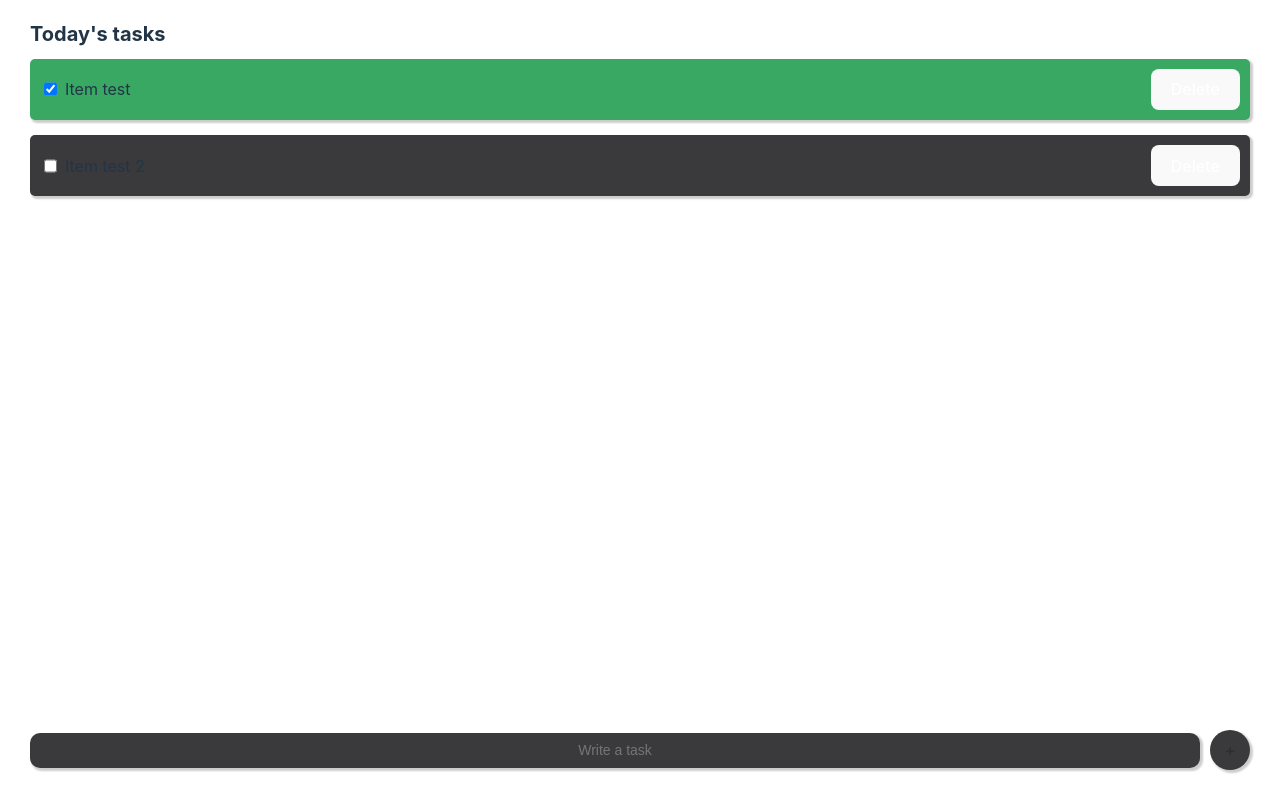
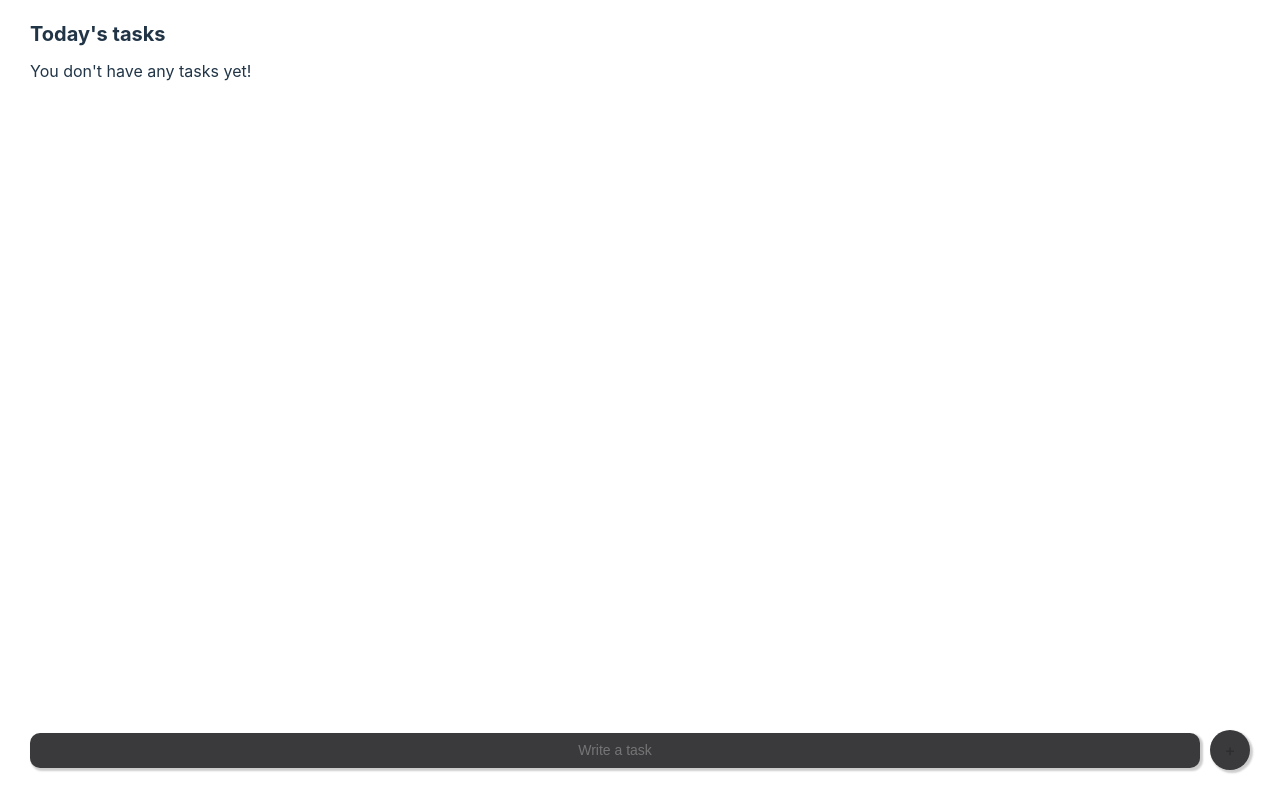
Before and after one commit to geovane-gc/react-to-do-list, a React (Vite) app: page / in a window 1280 px wide. Built offline with nearby package versions, Linux system fonts and the light colour scheme.

Commit message:
✨ Save tasks in local storage

```diff
--- a/src/App.tsx
+++ b/src/App.tsx
@@ -31,29 +31,28 @@ function App() {
   };
 
   const deleteItem = (id: number) => {
+    if (items.length === 1) {
+      const emptyArray: Array<null> = [];
+      localStorage.setItem("tasks", JSON.stringify(emptyArray));
+    }
+
     setItems((items: Items) => items.filter((task: Item) => task.id !== id));
   };
 
-  const loadItems = () => {
-    const testItem = [
-      {
-        id: Math.random(),
-        title: "Item test",
-        isDone: true,
-      },
-      {
-        id: Math.random(),
-        title: "Item test 2",
-        isDone: false,
-      },
-    ];
+  useEffect(() => {
+    let localItems: string | null = localStorage.getItem("tasks");
 
-    setItems(testItem);
-  };
+    if (localItems) {
+      const newItemsArray: Items = JSON.parse(localItems);
+      setItems(newItemsArray);
+    }
+  }, []);
 
   useEffect(() => {
-    loadItems();
-  }, []);
+    if (items.length > 0) {
+      localStorage.setItem("tasks", JSON.stringify(items));
+    }
+  }, [items]);
 
   return (
     <div className="page-container">
@@ -62,12 +61,16 @@ function App() {
 
         <div className="list-container">
           {items?.map((item: Item) => (
-            <Item key={item.id} id={item.id} title={item.title} isDone={item.isDone} deleteItem={deleteItem} />
+            <Item
+              key={item.id}
+              id={item.id}
+              title={item.title}
+              isDone={item.isDone}
+              deleteItem={deleteItem}
+            />
           ))}
 
-          {items?.length === 0 && (
-            <span>You don't have any tasks yet!</span>
-          )}
+          {items?.length === 0 && <span>You don't have any tasks yet!</span>}
         </div>
       </div>
 
```
